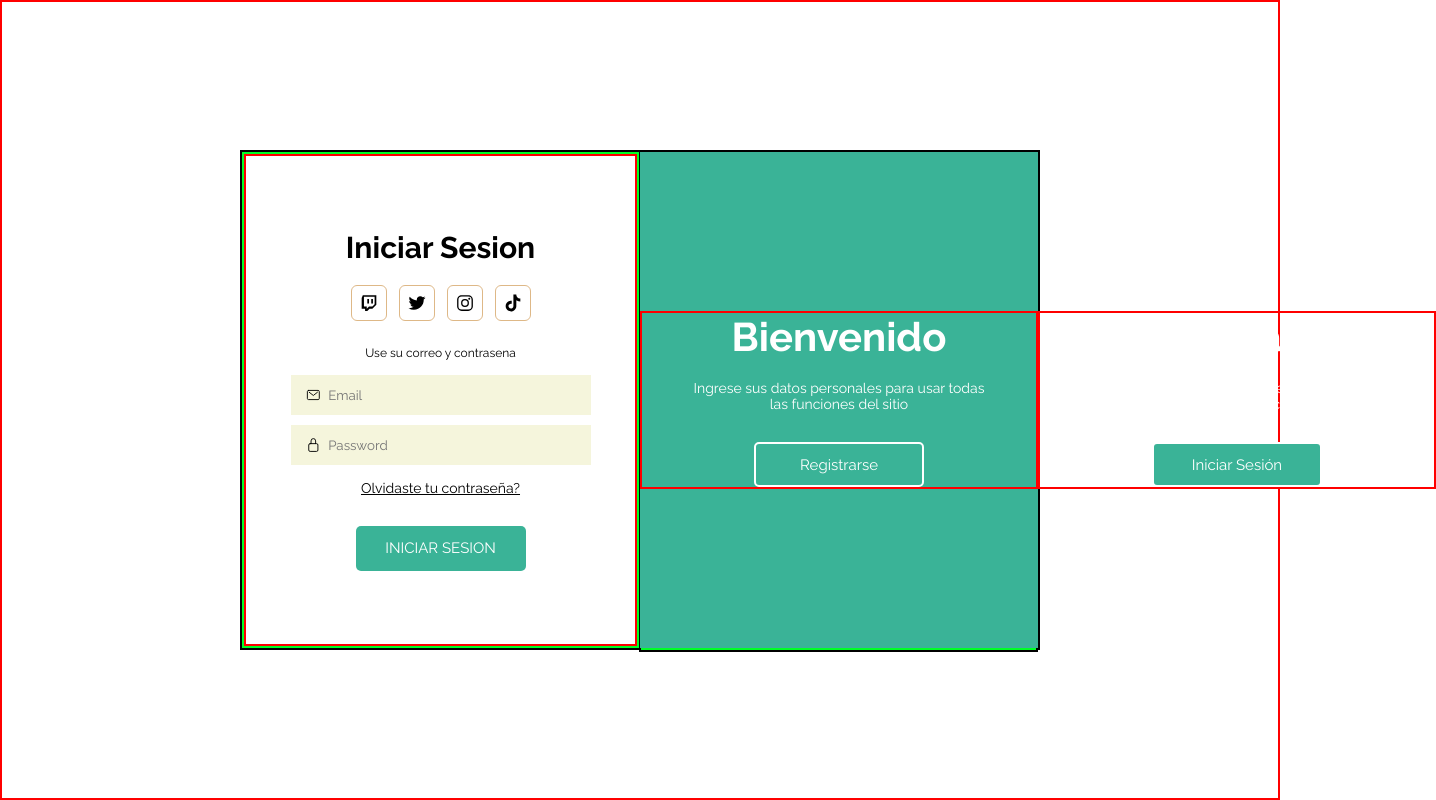
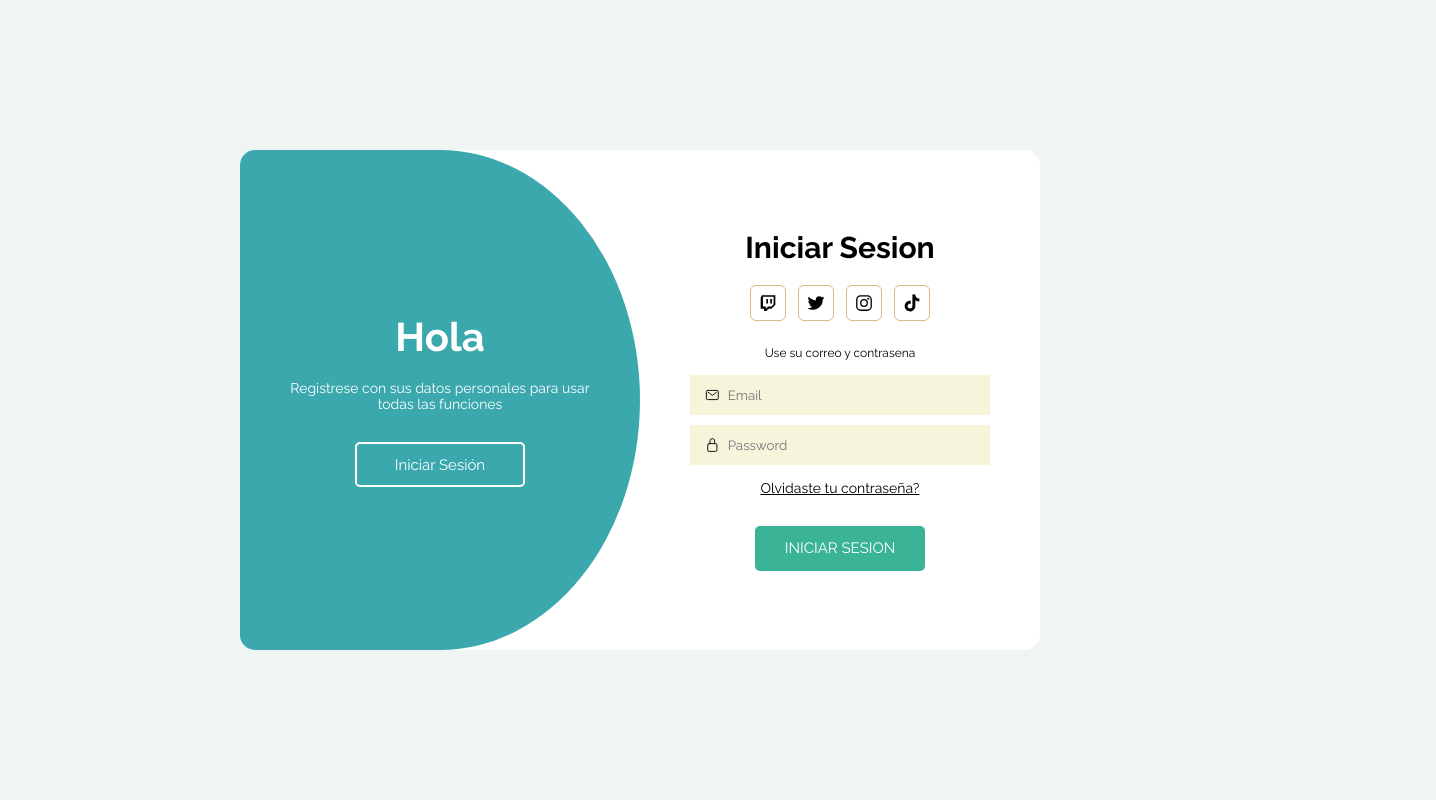
Before and after one commit to Darken-027/Login_Cambiante, a plain HTML site: page index.html in a window 1280 px wide. Both pictures are taken after a click on the button "Registrarse". Shown: the whole page, 1436 px wide, since content can reach past the window. Drawn offline with nearby package versions, Linux system fonts and the light colour scheme.

Commit message:
Formulario terminado falta arreglar error

```diff
--- a/script.js
+++ b/script.js
@@ -1,11 +1,11 @@
 const container = document.querySelector(".container");
-const btnSingIn = document.getElementById("btn-sing-in");
-const btnSingUp = document.getElementById("btn-sing-up");
+const btnSignIn = document.getElementById("btn-sign-in");
+const btnSignUp = document.getElementById("btn-sign-up");
 
-btnSingIn.addEventListener("click", () => {
+btnSignIn.addEventListener("click", () => {
     container.classList.remove("toggle");
 })
 
-btnSingUp.addEventListener("click", () => {
+btnSignUp.addEventListener("click", () => {
     container.classList.add("toggle");
 });
--- a/style.css
+++ b/style.css
@@ -8,30 +8,31 @@
 }
 
 body{
-    border: 2px solid red;
     width: 100%;
     height: 100vh;
     display: flex;
     justify-content: center;
     align-items: center;
+    background-color: #F0F4F3;
 }
 
 .container{
-    border: 2px solid black;
     width: 800px;
     height: 500px;
     display: flex;
     position: relative;
+    background-color: white;
+    border-radius: 15px;
+    overflow: hidden;
+    box-shadow: 0 0 10px rgb(0, 0,0,0,3);
 }
 
 .container-form{
-    border: 2px solid rgb(0, 255, 38);
     width: 100%;
     overflow: hidden;
 }
 
 .container-form form{
-    border: 2px solid red;
     height: 100%;
     display: flex;
     flex-direction: column;
@@ -118,9 +119,16 @@ body{
     align-items: center;
     transform: translateX(100%);
     background-color: #3ab397;
+    transition: transform 0.5s ease-in-out, boder-radius 0.5s ease-in-out;
+    overflow: hidden;
+    border-radius: 50% 0 0 50%;
+}
+.container.toggle .container-welcome{
+    transform:  translateX(0 );
+    border-radius: 0 50% 50% 0;
+    background-color: #3AA8AD;
 }
 .container-welcome .welcome{
-    border: 2px solid red;
     position: absolute;
     display: flex;
     flex-direction: column;
@@ -128,6 +136,7 @@ body{
     gap: 20px;
     padding: 0 50px;
     color: white;
+    transition: 0.5s ease-in-out;
 }
 .welcome-sign-in{
     transform: translateX(100%);
@@ -141,6 +150,7 @@ body{
 }
 .container-welcome .button{
     border: 2px solid white;
+    background-color: transparent;
 }
 .container.toggle .welcome-sign-in{
     transform: translateX(0);
```
